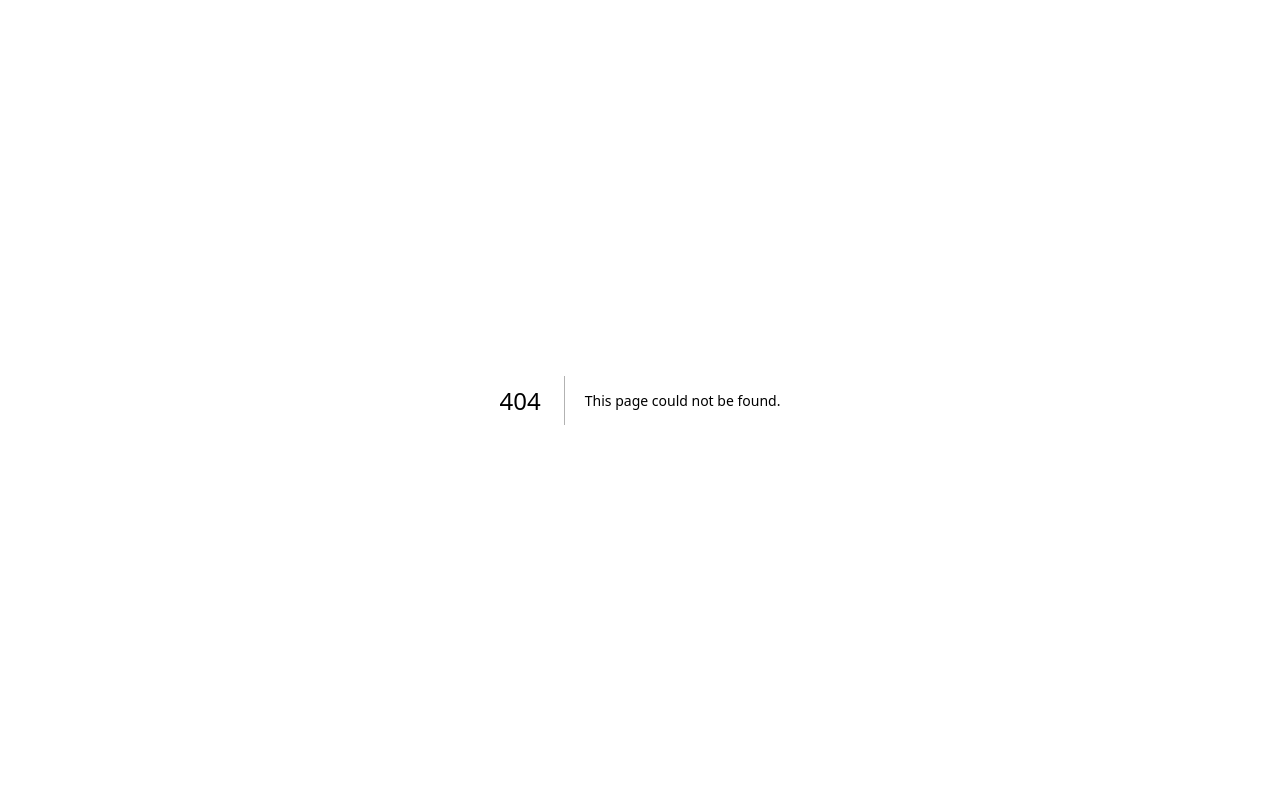
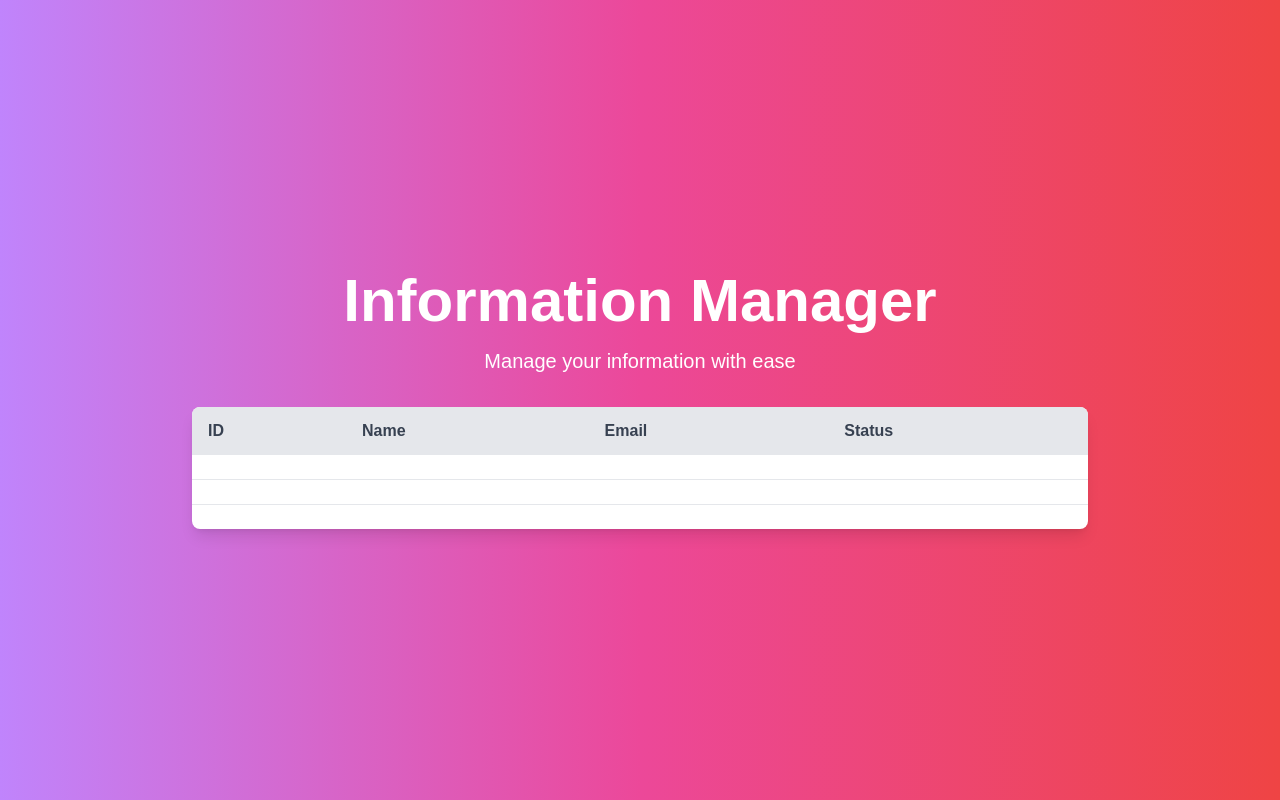
Before and after one commit to javierez/invoices, a Next.js app: page /info-manager in a window 1280 px wide. Before the commit this address had no page. Built offline with nearby package versions, Linux system fonts and the light colour scheme.

Commit message:
added info manager

```diff
--- /dev/null
+++ b/app/info-manager/page.jsx
@@ -0,0 +1,44 @@
+import React from "react";
+
+export default function InfoManager() {
+  return (
+    <div className="flex flex-col items-center justify-center min-h-screen bg-gradient-to-r from-purple-400 via-pink-500 to-red-500 text-white">
+      <main className="text-center w-full max-w-4xl">
+        <h1 className="text-6xl font-bold mb-4">Information Manager</h1>
+        <p className="text-xl mb-8">Manage your information with ease</p>
+        <div className="bg-white rounded-lg shadow-lg overflow-hidden">
+          <table className="w-full text-left">
+            <thead className="bg-gray-200 text-gray-700">
+              <tr>
+                <th className="py-3 px-4">ID</th>
+                <th className="py-3 px-4">Name</th>
+                <th className="py-3 px-4">Email</th>
+                <th className="py-3 px-4">Status</th>
+              </tr>
+            </thead>
+            <tbody className="text-gray-600">
+              <tr className="border-b border-gray-200 hover:bg-gray-100">
+                <td className="py-3 px-4"></td>
+                <td className="py-3 px-4"></td>
+                <td className="py-3 px-4"></td>
+                <td className="py-3 px-4"></td>
+              </tr>
+              <tr className="border-b border-gray-200 hover:bg-gray-100">
+                <td className="py-3 px-4"></td>
+                <td className="py-3 px-4"></td>
+                <td className="py-3 px-4"></td>
+                <td className="py-3 px-4"></td>
+              </tr>
+              <tr className="hover:bg-gray-100">
+                <td className="py-3 px-4"></td>
+                <td className="py-3 px-4"></td>
+                <td className="py-3 px-4"></td>
+                <td className="py-3 px-4"></td>
+              </tr>
+            </tbody>
+          </table>
+        </div>
+      </main>
+    </div>
+  );
+}
--- a/app/page.jsx
+++ b/app/page.jsx
@@ -1,4 +1,5 @@
 import Image from "next/image";
+import Link from "next/link";
 
 export default function Home() {
   return (
@@ -22,6 +23,10 @@ export default function Home() {
         >
           Learn Next.js
         </a>
+        <Link href="/info-manager">
+        <button>"Go to info Manager"</button>
+        </Link>
+
       </main>
     </div>
   );
```
